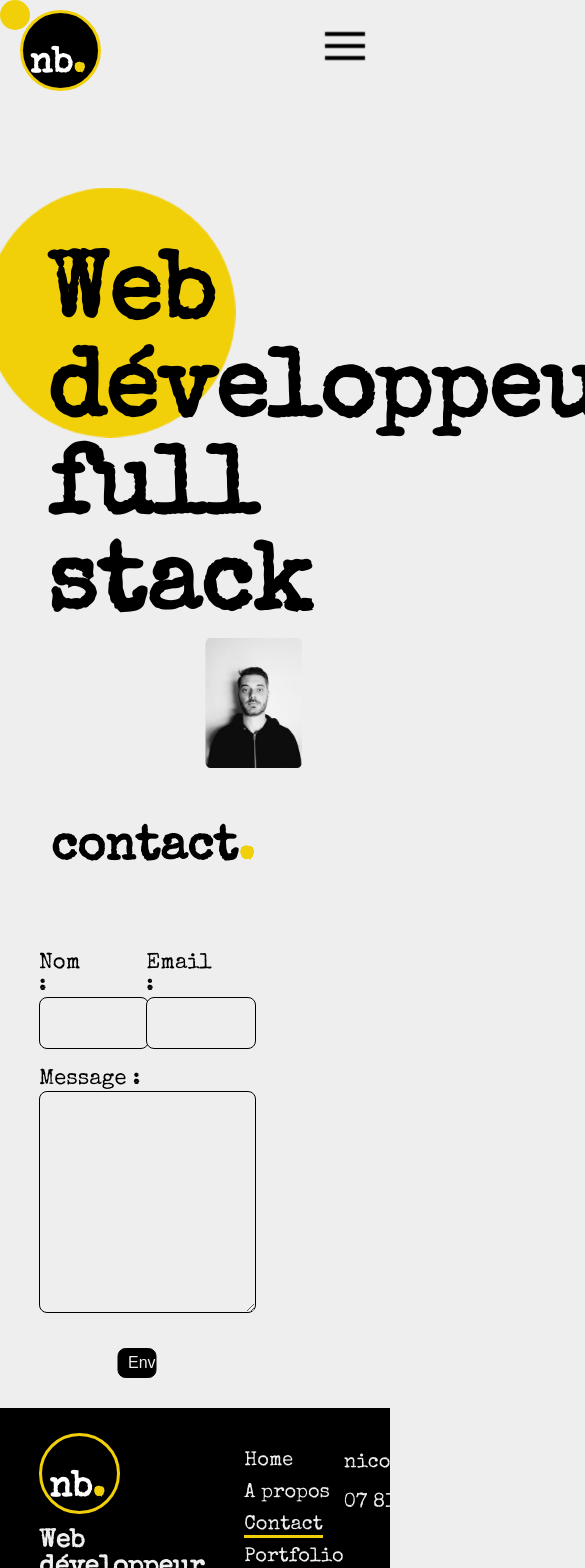
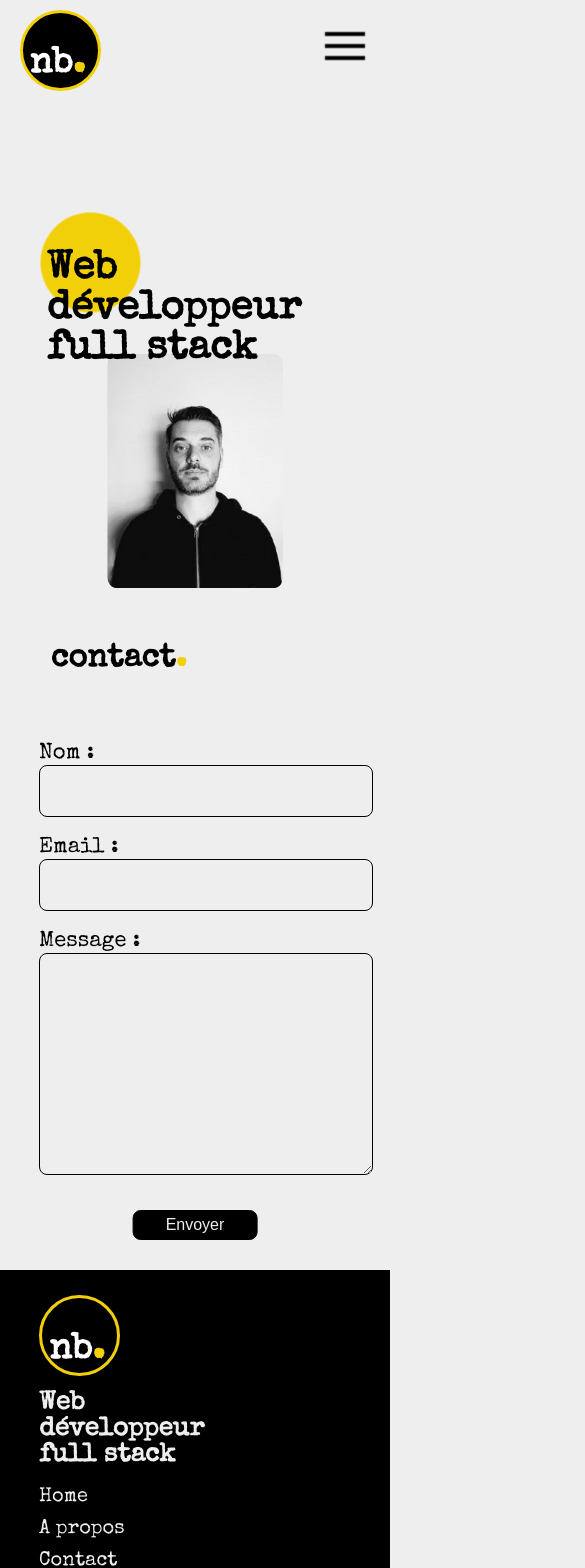
Before and after one commit to Valhallaproject/portfolioNico, a React (Create React App) app: page /contact in a window 390 px wide. Shown: the top 1568 px of the page, 585 px wide, since content can reach past the window. Built offline with nearby package versions, Linux system fonts and the light colour scheme.

Commit message:
add responsive

```diff
--- a/src/App.css
+++ b/src/App.css
@@ -41,3 +41,9 @@
     transform: rotate(360deg);
   }
 }
+
+@media screen and (max-width: 1024px) {
+  .curseur-perso{
+    display: none;
+  }
+}
--- a/src/components/aboutMe/aboutMe.css
+++ b/src/components/aboutMe/aboutMe.css
@@ -86,3 +86,54 @@
     margin-left: 40%;
   }
 }
+@media screen and (max-width: 1200px) {
+  .left h1 {
+    padding-left: 12%;
+    font-size: 70px;
+  }
+  @keyframes scale{
+    0%{
+      transform: scale(0);
+    }
+    100%{
+      transform: scale(7);
+    }
+  }
+
+
+}
+@media screen and (max-width: 1024px) {
+  .right {
+    width: 100%;
+    margin-left: 10%;
+  }
+  .aboutText p {
+    font-size: 20px;
+  }
+
+}
+@media screen and (max-width: 675px) {
+  .right {
+    width: 90%;
+    margin-left: 5%;
+    font-size: 18px;
+  }
+  .left h1 {
+    padding-left: 12%;
+    font-size: 40px;
+  }
+  .aboutRound{
+    top: 250px;
+    left: 20%;
+  }
+  @keyframes scale{
+    0%{
+      transform: scale(0);
+    }
+    100%{
+      transform: scale(4);
+    }
+  }
+
+
+}
--- a/src/components/contact/contact.css
+++ b/src/components/contact/contact.css
@@ -61,3 +61,22 @@ textarea{
     margin-bottom: 30px;
 
 }
+
+@media screen and (max-width: 800px) {
+    .info{
+        width: 80%;
+
+    }
+}
+@media screen and (max-width: 675px){
+    form{
+        flex-direction: column;
+    }
+    .infoSend{
+        width: 100%;
+    }
+    .button{
+        width: 40% !important;
+    }
+
+}
--- a/src/components/footer/Footer.css
+++ b/src/components/footer/Footer.css
@@ -59,3 +59,13 @@
 .footerContact a:hover{
     font-weight: bold;
 }
+@media screen and (max-width: 800px) {
+    .footer{
+        flex-direction: column;
+    }
+    .footerItems{
+        padding: 0;
+    }
+
+
+}
--- a/src/components/portfolio/portfolio.css
+++ b/src/components/portfolio/portfolio.css
@@ -27,3 +27,14 @@ h2 span{
 .alice-carousel__dots-item.__active{
     background-color: #f1d00a !important;
 }
+
+@media screen and (max-width: 675px){
+    h2{
+        font-size: 32px;
+    }
+    .alice-carousel__stage-item img{
+        height: 300px;
+    }
+
+
+}
--- a/src/components/portfolio/portfolioPage.css
+++ b/src/components/portfolio/portfolioPage.css
@@ -23,3 +23,16 @@
 .vignette h2{
     font-size: 30px;
 }
+
+@media screen and (max-width: 1024px) {
+    .vignette{
+        width: 45%;
+    }
+
+}
+@media screen and (max-width: 675px) {
+    .vignette{
+        width: 70%;
+    }
+
+}
--- a/src/pages/styles-sites.css
+++ b/src/pages/styles-sites.css
@@ -51,3 +51,31 @@
     border: 1px solid black;
     max-height: 300px;
 }
+@media screen and (max-width: 1024px){
+    .firstImg{
+        height: 400px;
+    }
+    .site .description{
+        font-size: 20px;
+        width: 80%;
+    }
+    .otherImg{
+        width: 45% ;
+        margin-bottom: 15px;
+        height: 200px;
+    }
+
+}
+@media screen and (max-width: 675px){
+    .firstImg{
+        height: 250px;
+    }
+    .otherImg{
+        width: 70% ;
+    }
+    .site .description{
+        font-size: 18px;
+    }
+
+
+}
```
